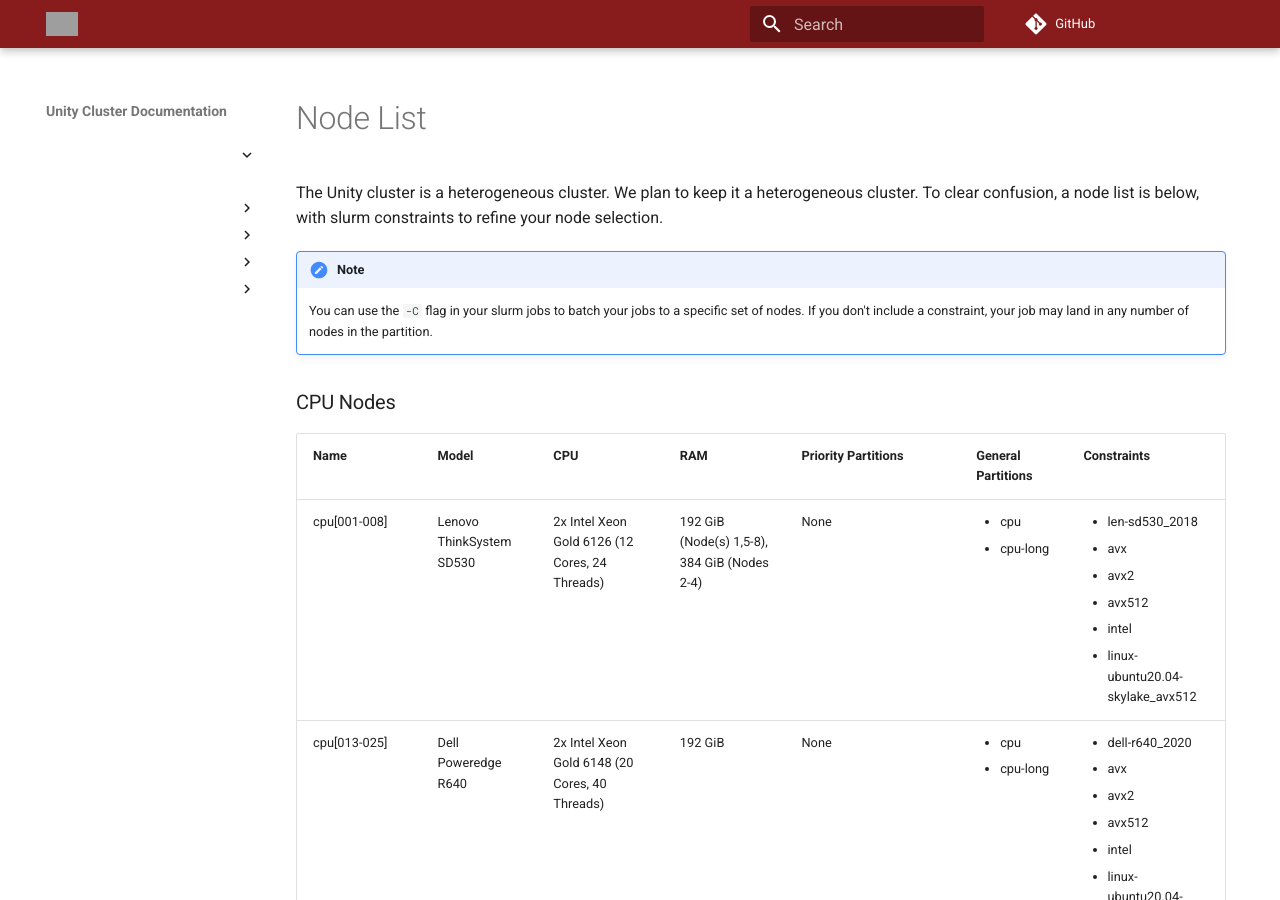
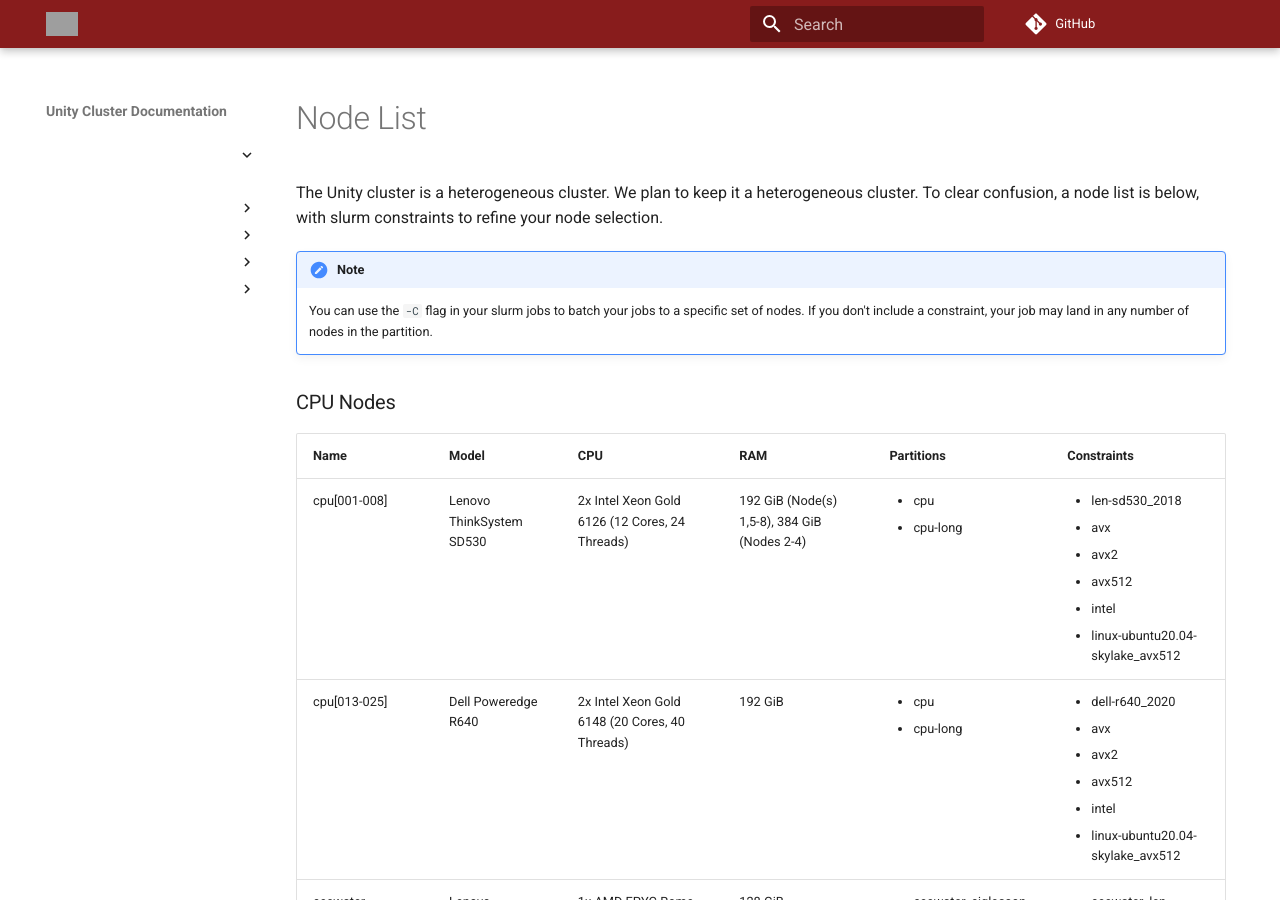
Before and after one commit to UMass-RC/unity-docs, an MkDocs documentation site: the page built from docs/technical/nodelist.md, in a window 1280 px wide and 900 px high. Built offline with MkDocs 1.6.1 and Material for MkDocs 9.7.7, drawn with Linux system fonts in a browser that asks for light colours; comment, search, counter and statistics services are not loaded; some of the changed text lies outside the part shown; grey boxes are pictures that could not be loaded.

Commit message:
combined two partition rows

```diff
--- a/docs/technical/nodelist.md
+++ b/docs/technical/nodelist.md
@@ -7,29 +7,29 @@
 
 ### CPU Nodes
 
-| Name                  | Model                    | CPU                                                | RAM                                          | Priority Partitions                                                                               | General Partitions                     | Constraints                                                                                                                                |
-| --------------------- | ------------------------ | -------------------------------------------------- | -------------------------------------------- | ------------------------------------------------------------------------------------------------- | -------------------------------------- | ------------------------------------------------------------------------------------------------------------------------------------------ |
-| cpu[001-008]          | Lenovo ThinkSystem SD530 | 2x Intel Xeon Gold 6126 (12 Cores, 24 Threads)     | 192 GiB (Node(s) 1,5-8), 384 GiB (Nodes 2-4) | None                                                                                              | <ul><li>cpu</li><li>cpu-long</li></ul> | <ul><li>len-sd530_2018</li><li>avx</li><li>avx2</li><li>avx512</li><li>intel</li><li>linux-ubuntu20.04-skylake_avx512</li></ul>            |
-| cpu[013-025]          | Dell Poweredge R640      | 2x Intel Xeon Gold 6148 (20 Cores, 40 Threads)     | 192 GiB                                      | None                                                                                              | <ul><li>cpu</li><li>cpu-long</li></ul> | <ul><li>dell-r640_2020</li><li>avx</li><li>avx2</li><li>avx512</li><li>intel</li><li>linux-ubuntu20.04-skylake_avx512</li></ul>            |
-| ceewater-cpu[001-007] | Lenovo ThinkSystem SR635 | 1x AMD EPYC-Rome 7402 (24 Cores, 48 Threads)       | 128 GiB                                      | <ul><li>ceewater_cjgleason-cpu</li><li>ceewater_casey-cpu</li><li>ceewater_kandread-cpu</li></ul> | <ul><li>cpu-preempt</li></ul>          | <ul><li>ceewater_len-sr635_2020</li><li>avx</li><li>avx2</li><li>amd</li><li>linux-ubuntu20.04-zen2</li></ul>                              |
-| astroth-cpu[001-008]  | SuperMicro SBI-4429P     | 2x Xeon Silver 4215R (8 Cores, 16 Threads)         | 192 GiB                                      | <ul><li>astroth-cpu</li></ul>                                                                     | <ul><li>cpu-preempt</li></ul>          | <ul><li>astroth_smicro-sbi4429p_2021</li><li>avx</li><li>avx2</li><li>avx512</li><li>intel</li><li>linux-ubuntu20.04-cascadelake</li></ul> |
-| zhoulin-cpu[001-006]  | Lenovo SR645             | 2x AMD EPYC 7702 (128 Cores, 256 Threads)          | 512 GiB                                      | <ul><li>zhoulin-cpu</li></ul>                                                                     | <ul><li>cpu-preempt</li></ul>          | <ul><li>zhoulin_len-sr645_2021</li><li>avx</li><li>avx2</li><li>amd</li><li>linux-ubuntu20.04-zen2</li></ul>                               |
-| toltec-cpu[001-006]   | Dell R640                | 2x Intel Xeon Gold 5218 CPU (32 Cores, 64 Threads) | 383 GiB                                      | <ul><li>toltec-cpu</li></ul>                                                                      | <ul><li>cpu-preempt</li></ul>          | <ul><li>toltec_dell-r640_2021</li><li>avx</li><li>avx2</li><li>avx512</li><li>intel</li><li>linux-ubuntu20.04-cascadelake</li></ul>        |
-| gaoseismolab-cpu[001-005] | Lenovo SR630 v2 | 2x Intel Xeon Platinum 8358 (32 Cores, 64 Threads) | 512 GiB | <ul><li>gaoseismolab-cpu</li></ul> | <ul><li>cpu-preempt</li></ul> | <ul><li>avx</li><li>avx2</li><li>avx512</li><li>intel</li><li>linux-ubuntu20.04-icelake</li></ul> |
-| uri-cpu[001-005] | Intel S2600BPB | 2x Intel Xeon Gold 6238R (28 Cores, 56 Threads) | 512 GiB | <ul><li>uri-cpu</li></ul> | <ul><li>cpu</li><li>cpu-long</li></ul> | <ul><li>avx</li><li>avx2</li><li>avx512</li><li>intel</li><li>linux-ubuntu20.04-cascadelake</li></ul> |
+| Name                  | Model                    | CPU                                                | RAM                                          | Partitions                     | Constraints                                                                                                                                |
+| --------------------- | ------------------------ | -------------------------------------------------- | -------------------------------------------- | -------------------------------------- | ------------------------------------------------------------------------------------------------------------------------------------------ |
+| cpu[001-008]          | Lenovo ThinkSystem SD530 | 2x Intel Xeon Gold 6126 (12 Cores, 24 Threads)     | 192 GiB (Node(s) 1,5-8), 384 GiB (Nodes 2-4) | <ul><li>cpu</li><li>cpu-long</li></ul> | <ul><li>len-sd530_2018</li><li>avx</li><li>avx2</li><li>avx512</li><li>intel</li><li>linux-ubuntu20.04-skylake_avx512</li></ul>            |
+| cpu[013-025]          | Dell Poweredge R640      | 2x Intel Xeon Gold 6148 (20 Cores, 40 Threads)     | 192 GiB                                      | <ul><li>cpu</li><li>cpu-long</li></ul> | <ul><li>dell-r640_2020</li><li>avx</li><li>avx2</li><li>avx512</li><li>intel</li><li>linux-ubuntu20.04-skylake_avx512</li></ul>            |
+| ceewater-cpu[001-007] | Lenovo ThinkSystem SR635 | 1x AMD EPYC-Rome 7402 (24 Cores, 48 Threads)       | 128 GiB                                      | <ul><li>ceewater_cjgleason-cpu</li><li>ceewater_casey-cpu</li><li>ceewater_kandread-cpu</li><li>cpu-preempt</li></ul>          | <ul><li>ceewater_len-sr635_2020</li><li>avx</li><li>avx2</li><li>amd</li><li>linux-ubuntu20.04-zen2</li></ul>                              |
+| astroth-cpu[001-008]  | SuperMicro SBI-4429P     | 2x Xeon Silver 4215R (8 Cores, 16 Threads)         | 192 GiB                                      | <ul><li>astroth-cpu</li><li>cpu-preempt</li></ul>          | <ul><li>astroth_smicro-sbi4429p_2021</li><li>avx</li><li>avx2</li><li>avx512</li><li>intel</li><li>linux-ubuntu20.04-cascadelake</li></ul> |
+| zhoulin-cpu[001-006]  | Lenovo SR645             | 2x AMD EPYC 7702 (128 Cores, 256 Threads)          | 512 GiB                                      | <ul><li>zhoulin-cpu</li><li>cpu-preempt</li></ul>          | <ul><li>zhoulin_len-sr645_2021</li><li>avx</li><li>avx2</li><li>amd</li><li>linux-ubuntu20.04-zen2</li></ul>                               |
+| toltec-cpu[001-006]   | Dell R640                | 2x Intel Xeon Gold 5218 CPU (32 Cores, 64 Threads) | 383 GiB                                      | <ul><li>toltec-cpu</li><li>cpu-preempt</li></ul>          | <ul><li>toltec_dell-r640_2021</li><li>avx</li><li>avx2</li><li>avx512</li><li>intel</li><li>linux-ubuntu20.04-cascadelake</li></ul>        |
+| gaoseismolab-cpu[001-005] | Lenovo SR630 v2 | 2x Intel Xeon Platinum 8358 (32 Cores, 64 Threads) | 512 GiB | <ul><li>gaoseismolab-cpu</li><li>cpu-preempt</li></ul> | <ul><li>avx</li><li>avx2</li><li>avx512</li><li>intel</li><li>linux-ubuntu20.04-icelake</li></ul> |
+| uri-cpu[001-005] | Intel S2600BPB | 2x Intel Xeon Gold 6238R (28 Cores, 56 Threads) | 512 GiB | <ul><li>uri-cpu</li><li>cpu</li><li>cpu-long</li></ul> | <ul><li>avx</li><li>avx2</li><li>avx512</li><li>intel</li><li>linux-ubuntu20.04-cascadelake</li></ul> |
 
 ### GPU Nodes
 
-| Name                 | Model                      | CPU                                                  | GPU                              | RAM     | Priority Partitions                                                                          | General Partitions                     | Constraints                                                                                                                                     |
-| -------------------- | -------------------------- | ---------------------------------------------------- | -------------------------------- | ------- | -------------------------------------------------------------------------------------------- | -------------------------------------- | ----------------------------------------------------------------------------------------------------------------------------------------------- |
-| gpu[001-002]         | Lenovo ThinkSystem SR650   | 2x Intel Xeon Silver 4110 (8 Cores, 16 Threads)      | 2x NVIDIA Tesla V100 (16GB VRAM) | 192 GiB | None                                                                                         | <ul><li>gpu</li><li>gpu-long</li></ul> | <ul><li>len-sr650_2018</li><li>avx</li><li>avx2</li><li>avx512</li><li>v100</li><li>intel</li><li>linux-ubuntu20.04-skylake_avx512</li></ul>    |
-| gpu[003-004]         | Dell Poweredge R740        | 2x Intel Xeon Gold 6140 (18 Cores, 36 Threads)       | 2x NVIDIA Tesla V100 (16GB VRAM) | 192 GiB | None                                                                                         | <ul><li>gpu</li><li>gpu-long</li></ul> | <ul><li>len-sr650_2018</li><li>avx</li><li>avx2</li><li>avx512</li><li>v100</li><li>intel</li><li>linux-ubuntu20.04-skylake_avx512</li></ul>    |
-| ials-gpu[001-033]    | Atipa                      | 2x Intel Xeon Silver 4214R (12 Cores, 12 Threads)    | 8x NVIDIA RTX 2080ti (12GB VRAM) | 192 GiB | <ul><li>ials-gpu</li></ul>                                                                   | <ul><li>gpu</li><li>gpu-long</li></ul> | <ul><li>ials_gigabyte_2020</li><li>avx</li><li>avx2</li><li>avx512</li><li>2080ti</li><li>intel</li><li>linux-ubuntu20.04-cascadelake</li></ul> |
-| astroth-gpu[001-003] | ASRock                     | AMD Ryzen Threadripper 1900X (8 Cores, 16 Threads)   | 2x NVIDIA RTX 2080 (8GB VRAM)    | 32 GiB  | <ul><li>astroth-gpu</li></ul>                                                                | None                                   | <ul><li>astro_asrock_x399_2020</li><li>avx</li><li>avx2</li></li>2080</li><li>amd</li><li>linux-ubuntu20.04-zen</li></ul>                       |
-| ece-gpu[001-002]     | Lenovo SR670               | 2x Intel Xeon Gold 6226R CPU (64 Cores, 128 Threads) | 4x NVIDIA Tesla A100             | 384 GiB | <ul><li>ece-gpu</li></ul>                                                                    | None                                   | <ul><li>ece_len-sr670_2021</li><li>avx</li><li>avx2</li><li>avx512</li><li>a100</li><li>intel</li></ul>                                         |
-| gypsum-gpu[001-025]  | ASUSTeK ESC4000 G3 Series  | 2x Intel Xeon E5-2620 v3 (12 Cores, 24 Threads)      | 4x NVIDIA Tesla M40              | 256 GiB | <ul><li>gypsum-m40-phd</li><li>gypsum-m40-ms</li><li>gypsum-m40-course</li></ul>             | <ul><li>gpu-preempt</li></ul>          | <ul><li>linux-ubuntu20.04-haswell</li></ul>                                                                                                     |
-| gypsum-gpu[026-099]  | ASUSTeK ESC4000 G3 Series  | 2x Intel Xeon E5-2620 v3 (12 Cores, 24 Threads)      | 4x NVIDIA GeForce GTX TITAN X    |         | <ul><li>gypsum-titanx-phd</li><li>gypsum-titanx-ms</li><li>gypsum-titanx-course</li></ul>    | <ul><li>gpu-preempt</li></ul>          | <ul><li>linux-ubuntu20.04-haswell</li></ul>                                                                                                     |
-| gypsum-gpu[104-156]  | TYAN B7109F77DV14HR-2T-N   | 2x Intel Xeon Silver 4116 (24 Cores, 48 Threads)     | 8x NVIDIA GeForce GTX 1080 Ti    | 384 GiB | <ul><li>gypsum-1080ti-phd</li><li>gypsum-1080ti-ms</li><li>gypsum-1080ti-course</li></ul>    | <ul><li>gpu-preempt</li></ul>          | <ul><li>linux-ubuntu20.04-skylake_avx512</li></ul>                                                                                              |
-| gypsum-gpu[157-181]  | TYAN B7109F77DV14HR-2T-N   | 2x Intel Xeon Silver 4116 (24 Cores, 48 Threads)     | 8x NVIDIA GeForce GTX 2080 Ti    | 384 GiB | <ul><li>gypsum-2080ti-phd</li><li>gypsum-2080ti-ms</li><li>gypsum-2080ti-course</li></ul>    | <ul><li>gpu-preempt</li></ul>          |                                                                                                                                                 |
-| gypsum-gpu[182-189]  | Supermicro SYS-4029GP-TRT2 | 2x Intel Xeon Silver 4116 (24 Cores, 48 Threads)     | 8x NVIDIA Quadro RTX 8000        | 384 GiB | <ul><li>gypsum-rtx8000-phd</li><li>gypsum-rtx8000-ms</li><li>gypsum-rtx8000-course</li></ul> | <ul><li>gpu-preempt</li></ul>          |
-| gypsum-gpu[190-192]  | Supermicro SYS-4029GP-TRT2 | 2x Intel Xeon Silver 4116 (24 Cores, 48 Threads)     | 8x NVIDIA GeForce GTX 2080 Ti    | 384 GiB | <ul><li>gypsum-2080ti-phd</li><li>gypsum-2080ti-ms</li><li>gypsum-2080ti-course</li></ul>    | <ul><li>gpu-preempt</li></ul>          |
+| Name                 | Model                      | CPU                                                  | GPU                              | RAM     | Partitions                     | Constraints                                                                                                                                     |
+| -------------------- | -------------------------- | ---------------------------------------------------- | -------------------------------- | ------- | -------------------------------------- | ----------------------------------------------------------------------------------------------------------------------------------------------- |
+| gpu[001-002]         | Lenovo ThinkSystem SR650   | 2x Intel Xeon Silver 4110 (8 Cores, 16 Threads)      | 2x NVIDIA Tesla V100 (16GB VRAM) | 192 GiB | <ul><li>gpu</li><li>gpu-long</li></ul> | <ul><li>len-sr650_2018</li><li>avx</li><li>avx2</li><li>avx512</li><li>v100</li><li>intel</li><li>linux-ubuntu20.04-skylake_avx512</li></ul>    |
+| gpu[003-004]         | Dell Poweredge R740        | 2x Intel Xeon Gold 6140 (18 Cores, 36 Threads)       | 2x NVIDIA Tesla V100 (16GB VRAM) | 192 GiB | <ul><li>gpu</li><li>gpu-long</li></ul> | <ul><li>len-sr650_2018</li><li>avx</li><li>avx2</li><li>avx512</li><li>v100</li><li>intel</li><li>linux-ubuntu20.04-skylake_avx512</li></ul>    |
+| ials-gpu[001-033]    | Atipa                      | 2x Intel Xeon Silver 4214R (12 Cores, 12 Threads)    | 8x NVIDIA RTX 2080ti (12GB VRAM) | 192 GiB | <ul><li>ials-gpu</li><li>gpu</li><li>gpu-long</li></ul> | <ul><li>ials_gigabyte_2020</li><li>avx</li><li>avx2</li><li>avx512</li><li>2080ti</li><li>intel</li><li>linux-ubuntu20.04-cascadelake</li></ul> |
+| astroth-gpu[001-003] | ASRock                     | AMD Ryzen Threadripper 1900X (8 Cores, 16 Threads)   | 2x NVIDIA RTX 2080 (8GB VRAM)    | 32 GiB  | <ul><li>astroth-gpu</li></ul> | <ul><li>astro_asrock_x399_2020</li><li>avx</li><li>avx2</li><li>2080</li><li>amd</li><li>linux-ubuntu20.04-zen</li></ul>                       |
+| ece-gpu[001-002]     | Lenovo SR670               | 2x Intel Xeon Gold 6226R CPU (64 Cores, 128 Threads) | 4x NVIDIA Tesla A100             | 384 GiB | <ul><li>ece-gpu</li></ul> | <ul><li>ece_len-sr670_2021</li><li>avx</li><li>avx2</li><li>avx512</li><li>a100</li><li>intel</li></ul>                                         |
+| gypsum-gpu[001-025]  | ASUSTeK ESC4000 G3 Series  | 2x Intel Xeon E5-2620 v3 (12 Cores, 24 Threads)      | 4x NVIDIA Tesla M40              | 256 GiB | <ul><li>gypsum-m40-phd</li><li>gypsum-m40-ms</li><li>gypsum-m40-course</li><li>gpu-preempt</li></ul>          | <ul><li>linux-ubuntu20.04-haswell</li></ul>                                                                                                     |
+| gypsum-gpu[026-099]  | ASUSTeK ESC4000 G3 Series  | 2x Intel Xeon E5-2620 v3 (12 Cores, 24 Threads)      | 4x NVIDIA GeForce GTX TITAN X    |         | <ul><li>gypsum-titanx-phd</li><li>gypsum-titanx-ms</li><li>gypsum-titanx-course</li><li>gpu-preempt</li></ul>          | <ul><li>linux-ubuntu20.04-haswell</li></ul>                                                                                                     |
+| gypsum-gpu[104-156]  | TYAN B7109F77DV14HR-2T-N   | 2x Intel Xeon Silver 4116 (24 Cores, 48 Threads)     | 8x NVIDIA GeForce GTX 1080 Ti    | 384 GiB | <ul><li>gypsum-1080ti-phd</li><li>gypsum-1080ti-ms</li><li>gypsum-1080ti-course</li><li>gpu-preempt</li></ul>          | <ul><li>linux-ubuntu20.04-skylake_avx512</li></ul>                                                                                              |
+| gypsum-gpu[157-181]  | TYAN B7109F77DV14HR-2T-N   | 2x Intel Xeon Silver 4116 (24 Cores, 48 Threads)     | 8x NVIDIA GeForce GTX 2080 Ti    | 384 GiB | <ul><li>gypsum-2080ti-phd</li><li>gypsum-2080ti-ms</li><li>gypsum-2080ti-course</li><li>gpu-preempt</li></ul>          |                                                                                                                                                 |
+| gypsum-gpu[182-189]  | Supermicro SYS-4029GP-TRT2 | 2x Intel Xeon Silver 4116 (24 Cores, 48 Threads)     | 8x NVIDIA Quadro RTX 8000        | 384 GiB | <ul><li>gypsum-rtx8000-phd</li><li>gypsum-rtx8000-ms</li><li>gypsum-rtx8000-course</li><li>gpu-preempt</li></ul>          |
+| gypsum-gpu[190-192]  | Supermicro SYS-4029GP-TRT2 | 2x Intel Xeon Silver 4116 (24 Cores, 48 Threads)     | 8x NVIDIA GeForce GTX 2080 Ti    | 384 GiB | <ul><li>gypsum-2080ti-phd</li><li>gypsum-2080ti-ms</li><li>gypsum-2080ti-course</li><li>gpu-preempt</li></ul>          |
```
